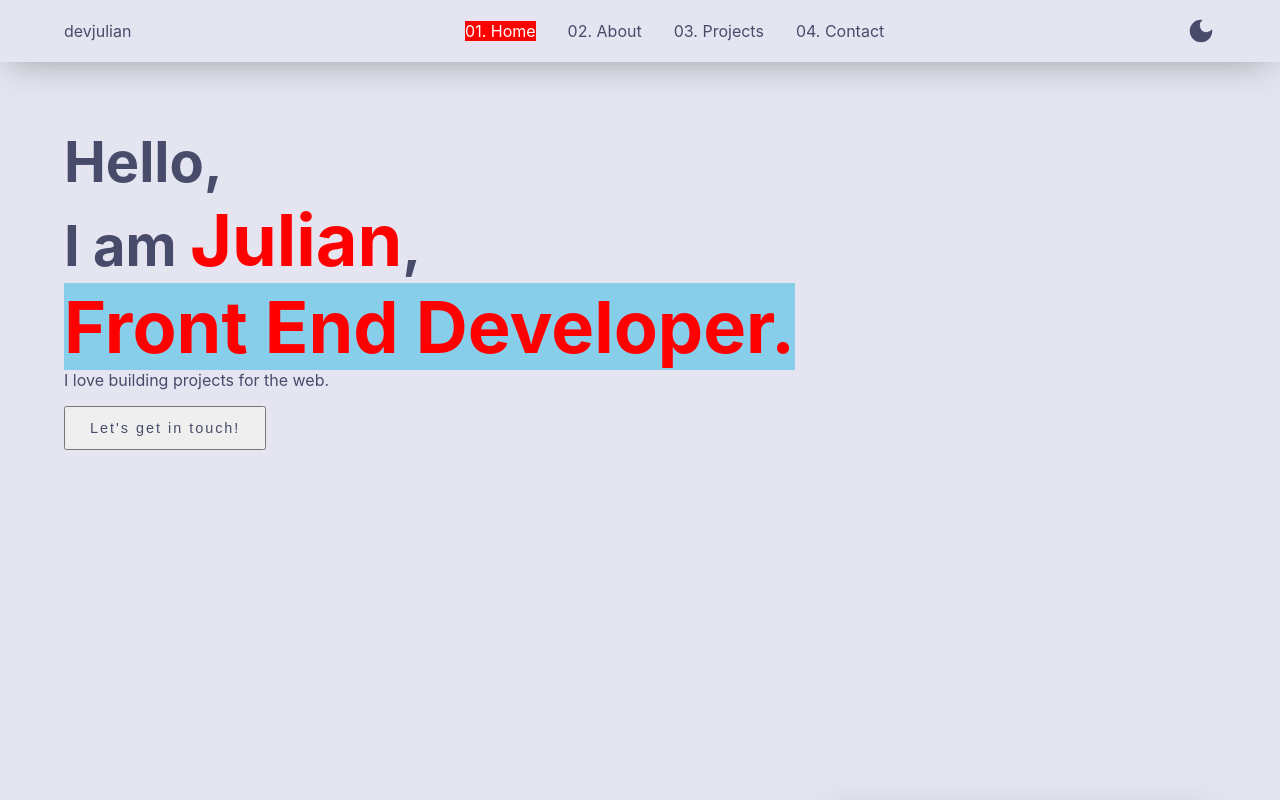
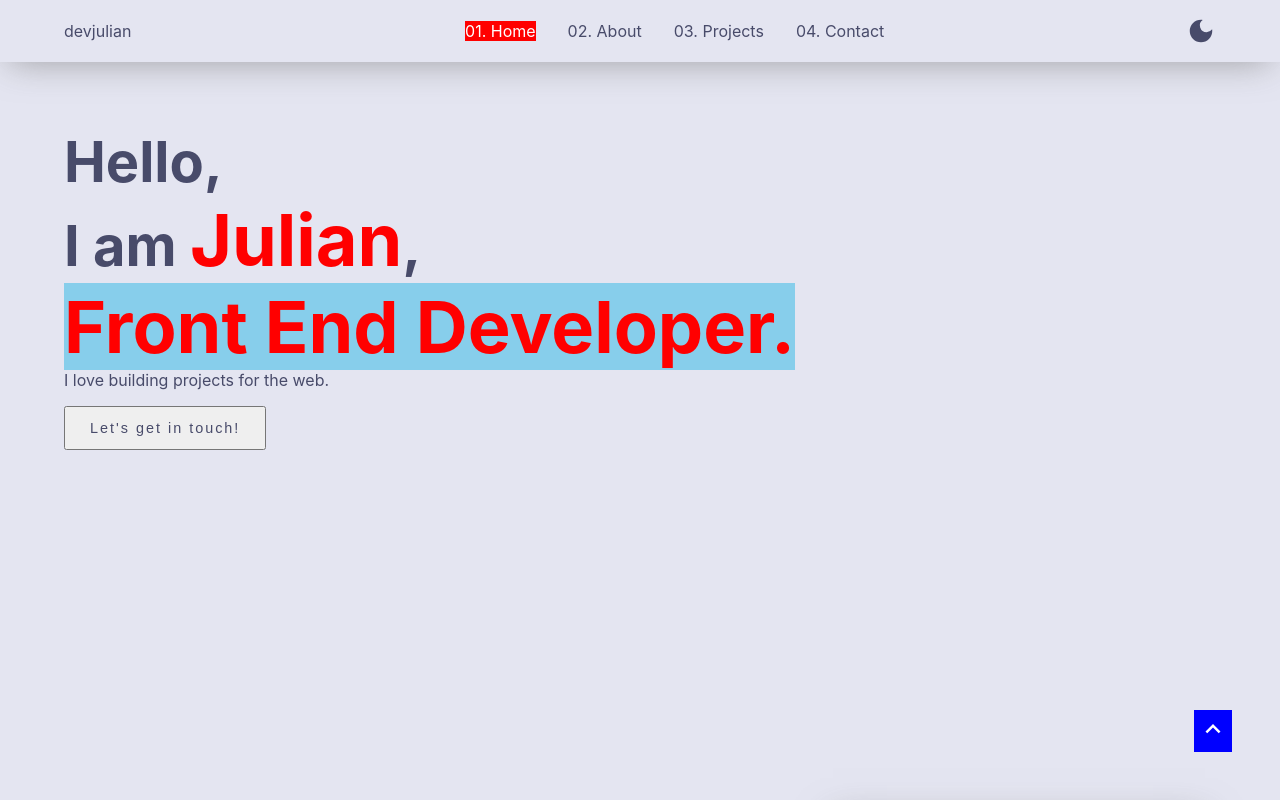
Before and after one commit to JulianIfesiokwu/my-personal-portfolio, a React (Create React App) app: page / in a window 1280 px wide. Shown: the top 800 px of the page. Built offline with nearby package versions, Linux system fonts and the light colour scheme; grey boxes are pictures that could not be loaded.

Commit message:
added scroll to top component and styled it

```diff
--- /dev/null
+++ b/src/components/Scroll/ScrollToTop.component.jsx
@@ -0,0 +1,42 @@
+import React from "react";
+import { useState, useEffect } from "react";
+import { MdKeyboardArrowUp } from "react-icons/md";
+import "./ScrollToTop.styles.css";
+
+const ScrollToTop = (showBelow) => {
+  const [show, setShow] = useState(false);
+
+  const handleScroll = () => {
+    if (window.pageYOffset > showBelow) {
+      if (!show) {
+        setShow(true);
+      } else {
+        if (show) {
+          setShow(false);
+        }
+      }
+    }
+  };
+
+  useEffect(() => {
+    if (showBelow) {
+      window.addEventListener("scroll", handleScroll);
+      return window.removeEventListener("scroll", handleScroll);
+    }
+  });
+
+  const handleClick = () => {
+    window[`scrollTo`]({ top: 0 });
+  };
+
+  return (
+    <div
+      className={showBelow ? "top-button" : "top-button hide"}
+      onClick={handleClick}
+    >
+      {showBelow && <MdKeyboardArrowUp size="30" color="white" />}
+    </div>
+  );
+};
+
+export default ScrollToTop;
--- /dev/null
+++ b/src/components/Scroll/ScrollToTop.styles.css
@@ -0,0 +1,21 @@
+.top-button {
+  position: fixed;
+  bottom: 3rem;
+  right: 3rem;
+  padding: 0.25rem;
+  background-color: blue;
+}
+.top-button.hide {
+  display: none;
+}
+
+.top-button:hover {
+  cursor: pointer;
+  transform: scale(1.1);
+}
+
+@media only screen and (max-width: 660px) {
+  .top-button {
+    right: 1rem;
+  }
+}/*# sourceMappingURL=ScrollToTop.styles.css.map */
--- /dev/null
+++ b/src/components/Scroll/ScrollToTop.styles.scss
@@ -0,0 +1,21 @@
+.top-button {
+  position: fixed;
+  bottom: 3rem;
+  right: 3rem;
+  padding: 0.25rem;
+  background-color: blue;
+
+  &.hide {
+    display: none;
+  }
+}
+
+.top-button:hover {
+  cursor: pointer;
+  transform: scale(1.1);
+}
+@media only screen and (max-width: 660px) {
+  .top-button {
+    right: 1rem;
+  }
+}
--- a/src/components/SharedLayout/SharedLayout.component.jsx
+++ b/src/components/SharedLayout/SharedLayout.component.jsx
@@ -1,16 +1,18 @@
-import React from 'react'
-import { Outlet } from 'react-router-dom'
-import Navbar from '../Navbar/Navbar.component'
-import Footer from '../Footer/Footer.component'
+import React from "react";
+import { Outlet } from "react-router-dom";
+import Navbar from "../Navbar/Navbar.component";
+import Footer from "../Footer/Footer.component";
+import ScrollToTop from "../Scroll/ScrollToTop.component";
 
-const SharedLayout = ({setTheme, changeTheme, theme}) => {
+const SharedLayout = ({ setTheme, changeTheme, theme }) => {
   return (
     <div className={theme ? "dark" : "light"}>
-        <Navbar setTheme={setTheme} changeTheme={changeTheme} theme={theme} />
-        <Outlet />
-        <Footer />
+      <Navbar setTheme={setTheme} changeTheme={changeTheme} theme={theme} />
+      <Outlet />
+      <ScrollToTop showBelow={250} />
+      <Footer />
     </div>
-  )
-}
+  );
+};
 
-export default SharedLayout
+export default SharedLayout;
```
Also changed, not shown: 1 other file (tests, documents, lock files or other folders).
